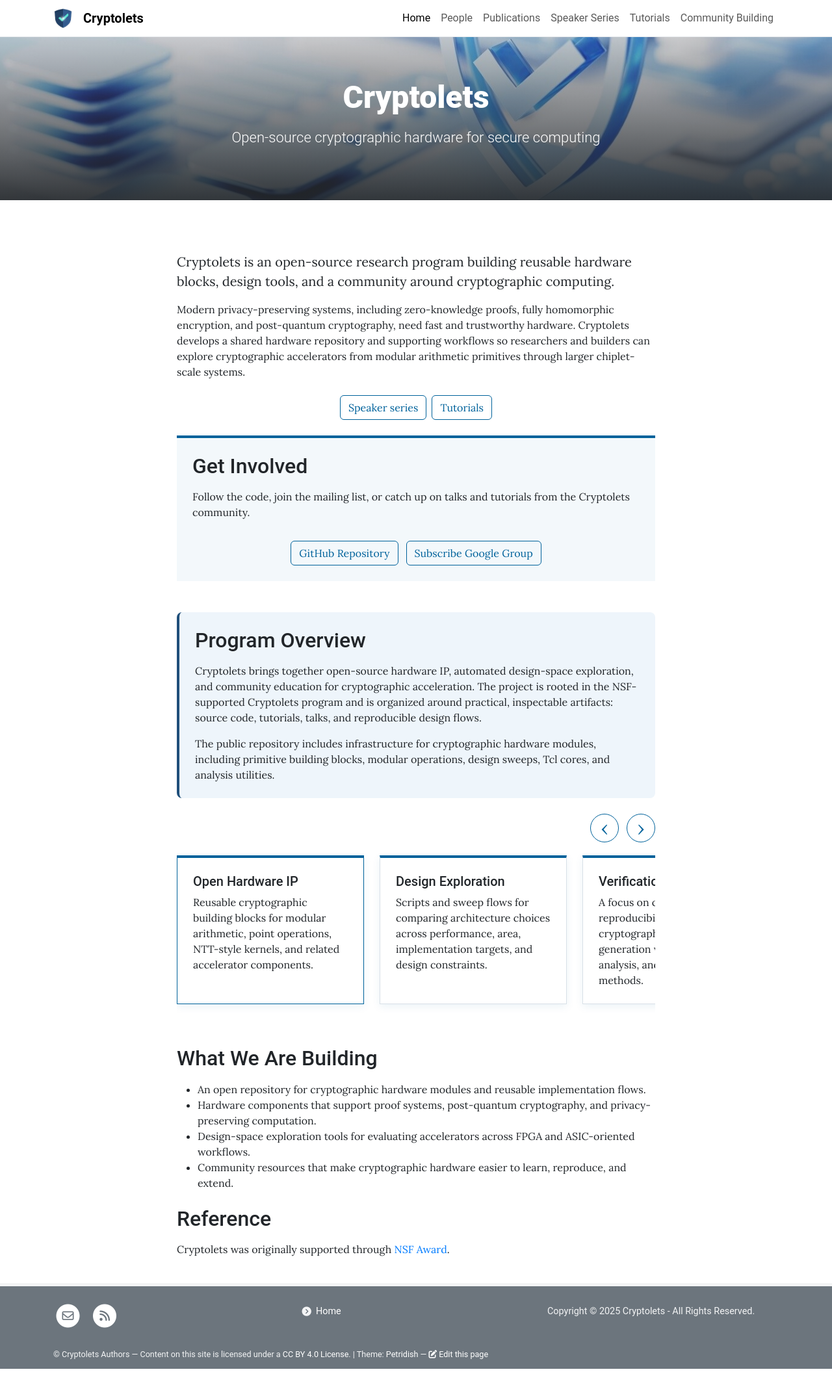
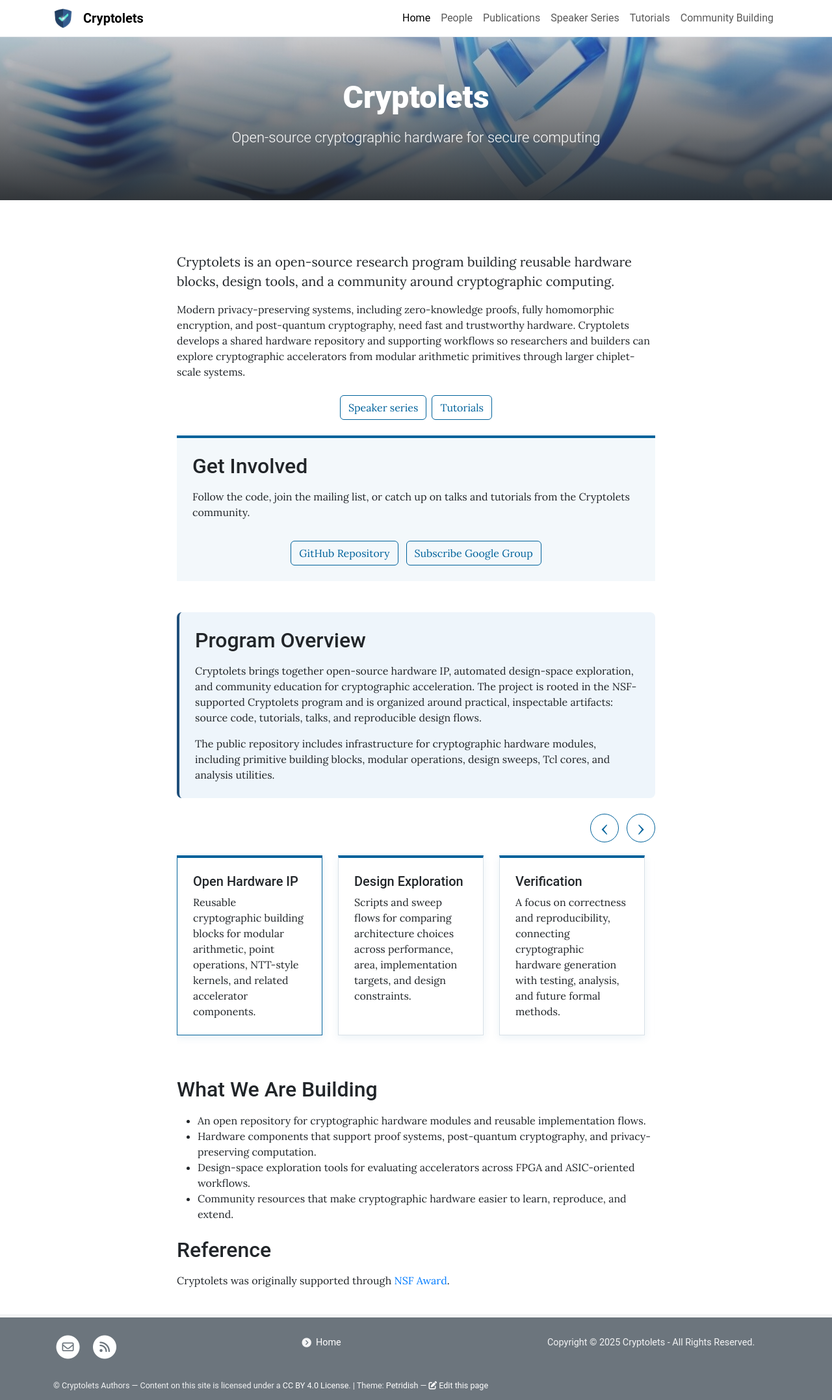
Before and after one commit to cryptolets/cryptolets.github.io, a Jekyll site: the page built from pages/home.md, in a window 1280 px wide. Shown: the whole page at 65% size. Built offline with Jekyll 4.4.1, drawn with Linux system fonts in a browser that asks for light colours; before the commit the page ends 2106 px from its top, so only the background shows below that.

Commit message:
adjust cards

```diff
--- a/_sass/_custom.scss
+++ b/_sass/_custom.scss
@@ -89,8 +89,8 @@
   border-top: 4px solid #00629b;
   border-radius: 0;
   box-shadow: 0 0.25rem 0.75rem rgba(0, 98, 155, 0.08);
-  flex: 0 0 calc((100% - 3rem) / 2.5);
-  min-width: 18rem;
+  flex: 0 0 calc((100% - 4.5rem) / 3.5);
+  min-width: 14rem;
   scroll-snap-align: start;
   transition: border-color 0.2s ease, box-shadow 0.2s ease, transform 0.2s ease;
 }
```
